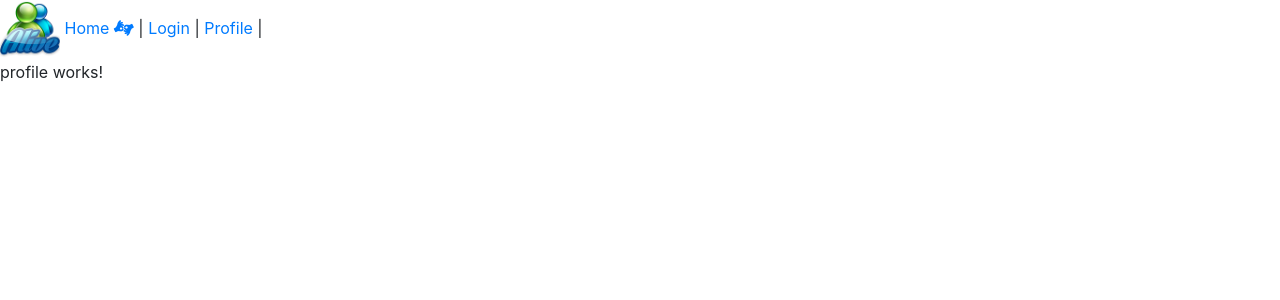
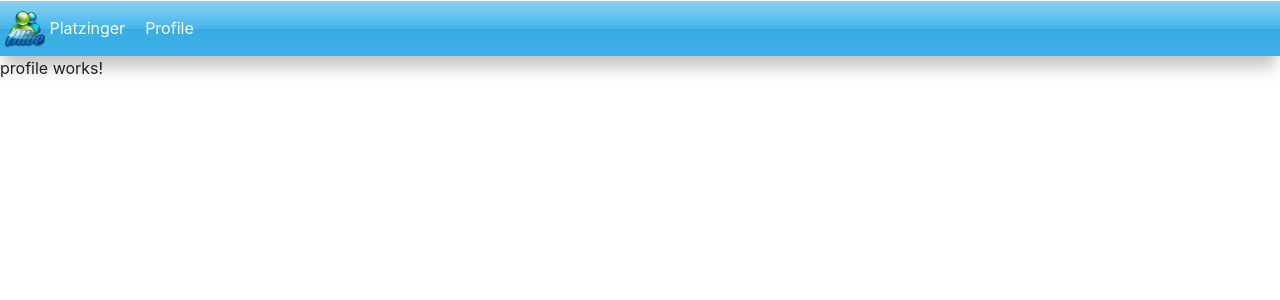
Before and after one commit to KatherinAguilera/messengerAngular, an Angular app: page /profile in a window 1280 px wide. Shown: the top 300 px of the page. Built offline with nearby package versions, Linux system fonts and the light colour scheme.

Commit message:
menu Styles

```diff
--- a/src/app/app.component.html
+++ b/src/app/app.component.html
@@ -1,3 +1,5 @@
+<!--Usar modulo de rutas-->
 <app-menu></app-menu>
-<!--Usar modulo de rutas-->
-<router-outlet></router-outlet>
+<div class="generalContent">
+  <router-outlet></router-outlet>
+</div>
--- a/src/app/menu/menu.component.css
+++ b/src/app/menu/menu.component.css
@@ -1,3 +1,32 @@
-#main-logo{
-  width: 60px;
+#main-logo {
+  width: 40px;
 }
+#menuContainer {
+  background: #8dd2f3; /* Old browsers */
+  background: -moz-linear-gradient(top, #8dd2f3 0%, #43b5eb 50%, #39abe1 51%, #3cb2ea 100%); /* FF3.6-15 */
+  background: -webkit-linear-gradient(top, #8dd2f3 0%,#43b5eb 50%,#39abe1 51%,#3cb2ea 100%); /* Chrome10-25,Safari5.1-6 */
+  background: linear-gradient(to bottom, #8dd2f3 0%,#43b5eb 50%,#39abe1 51%,#3cb2ea 100%); /* W3C, IE10+, FF16+, Chrome26+, Opera12+, Safari7+ */
+  filter: progid:DXImageTransform.Microsoft.gradient( startColorstr='#8dd2f3', endColorstr='#3cb2ea',GradientType=0 ); /* IE6-9 */
+  -webkit-box-shadow: 0px 15px 15px -4px rgba(0,0,0,0.24);
+  -moz-box-shadow: 0px 15px 15px -4px rgba(0,0,0,0.24);
+  box-shadow: 0px 15px 15px -4px rgba(0,0,0,0.24);
+  position: fixed;
+  width: 100%;
+  z-index: 9;
+  height: 56px;
+  top: 0px;
+  border-top: 1px solid white;
+}
+.branding {
+  padding: 5px !important;
+  border-top: none !important;
+  border-right: none !important;
+}
+
+#menuContainer > .item {
+  padding: 15px;
+  color: white;
+  cursor: default;
+
+  display: inline-block;
+}
--- a/src/app/menu/menu.component.html
+++ b/src/app/menu/menu.component.html
@@ -1,8 +1,17 @@
-<nav class="menu">
+<!--<nav class="menu">
 <img id="main-logo" src="assets/img/logo_live.png" alt="Logo de Platzinger">
   <a routerLink="/home"> Home
   <i class="fas fa-american-sign-language-interpreting"></i>
   </a> |
   <a routerLink="/login"> Login  </a> |
   <a routerLink="/profile"> Profile  </a> |
-</nav>
+</nav>-->
+<div id="menuContainer">
+  <div class="item branding" routerLink="/home">
+    <img id="main-logo" src="assets/img/logo_live.png" alt="Logo de Platzinger">
+    Platzinger
+  </div>
+  <div class="item" routerLink="/profile">
+    Profile
+  </div>
+</div>
--- a/src/styles.css
+++ b/src/styles.css
@@ -37,3 +37,6 @@
 .btn-primary{
   background-color: limegreen;
 }
+.generalContent {
+  margin-top: 56px;
+}
```
